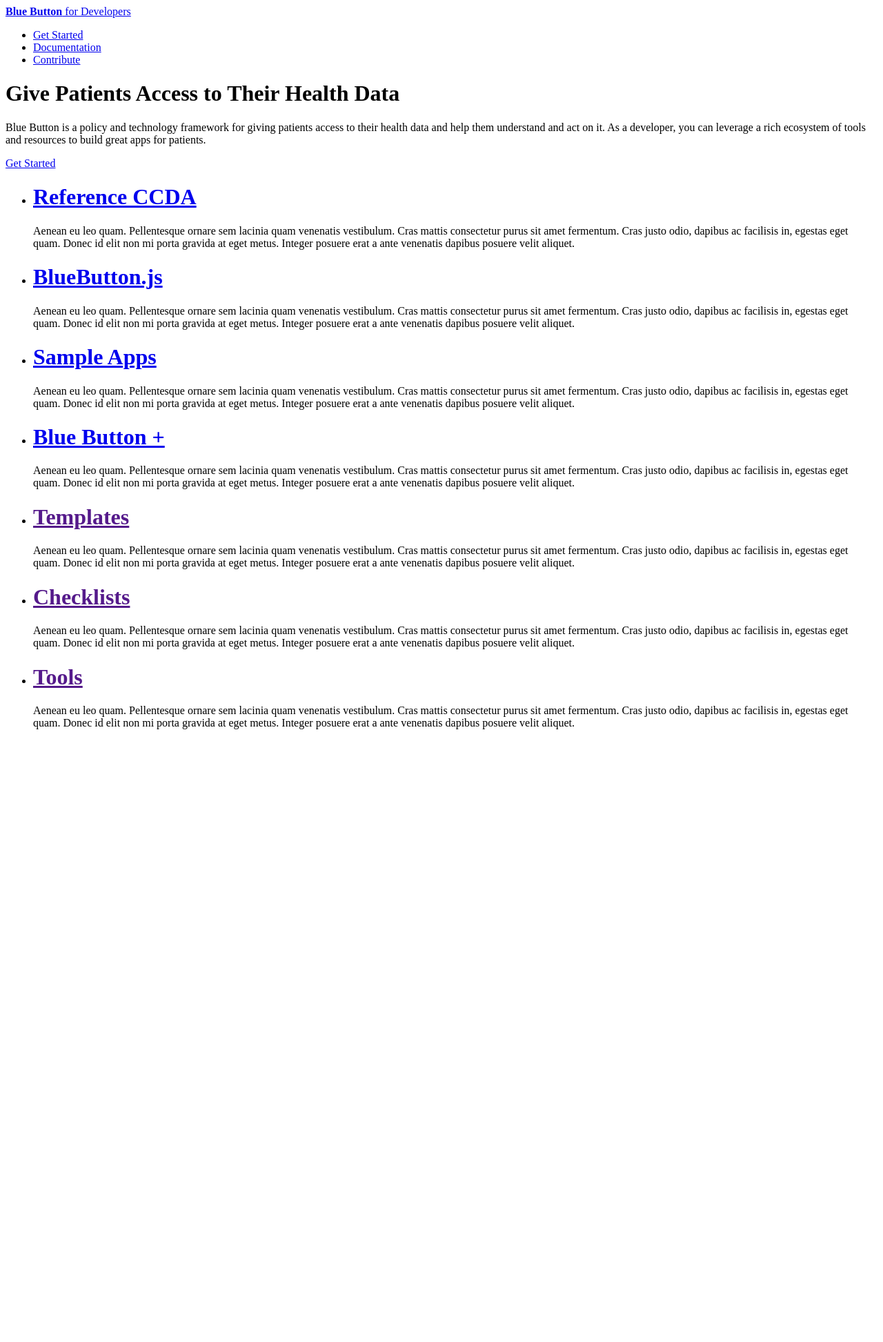
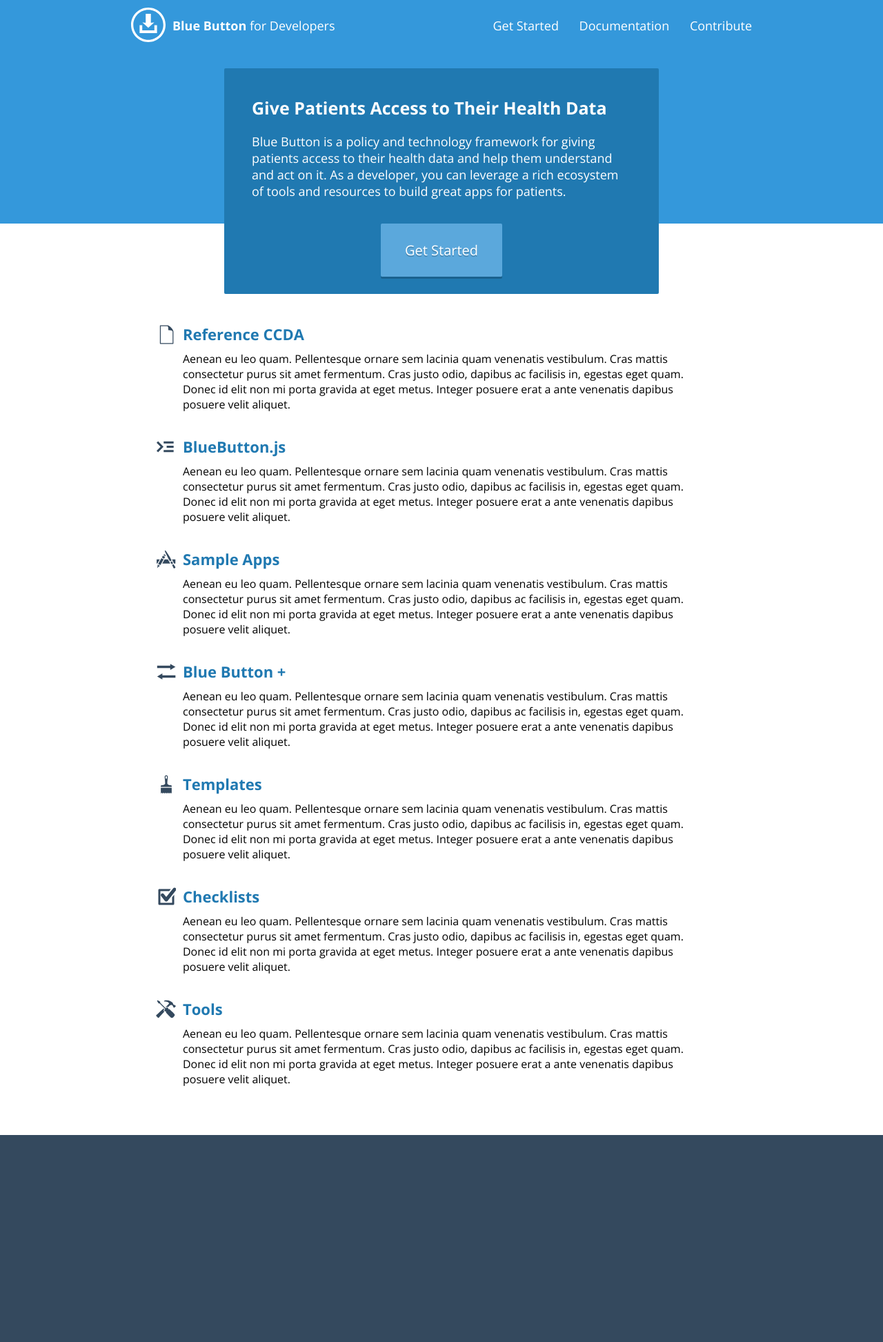
Before and after one commit to seanherron/blue-button-for-developers, a Jekyll site: the page built from index.html, in a window 1280 px wide. Shown: the whole page at 69% size. Built offline with Jekyll 4.4.1, drawn with Linux system fonts in a browser that asks for light colours; before the commit the page ends 1073 px from its top, so only the background shows below that.

Commit message:
CSS URL fix

```diff
--- a/_layouts/base.html
+++ b/_layouts/base.html
@@ -2,8 +2,8 @@
 <html>
 <head>
   <title>Blue Button for Developers</title>
-  <link rel="stylesheet" href="{{ site.baseurl }}css/main.css">
-  <link rel="stylesheet" href="{{ site.baseurl }}css/syntax.css">
+  <link rel="stylesheet" href="{{ site.baseurl }}/css/main.css">
+  <link rel="stylesheet" href="{{ site.baseurl }}/css/syntax.css">
   <link rel="stylesheet" href="http://fonts.googleapis.com/css?family=Open+Sans:300,400,700,600">
 </head>
 <body>
```
